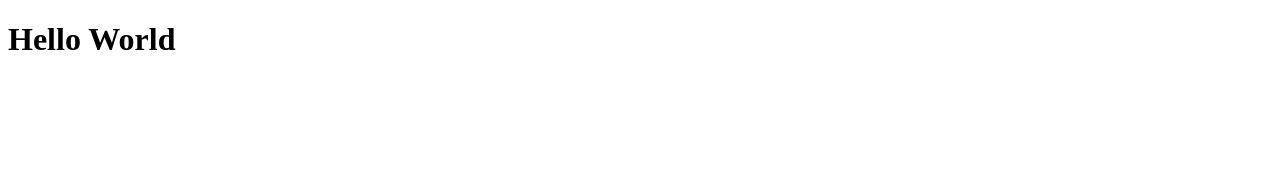
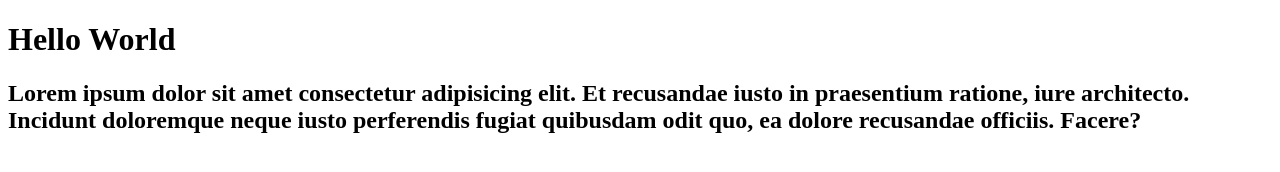
Before and after one commit to 060Nonthawat/060_Nonthawat_Somsit, a plain HTML site: page index.html in a window 1280 px wide. Drawn offline with Linux system fonts and the light colour scheme.

Commit message:
add paragraph

```diff
--- a/index.html
+++ b/index.html
@@ -7,5 +7,6 @@
 </head>
 <body>
     <h1>Hello World</h1>
+    <h2>Lorem ipsum dolor sit amet consectetur adipisicing elit. Et recusandae iusto in praesentium ratione, iure architecto. Incidunt doloremque neque iusto perferendis fugiat quibusdam odit quo, ea dolore recusandae officiis. Facere?</h2>
 </body>
 </html>
```
